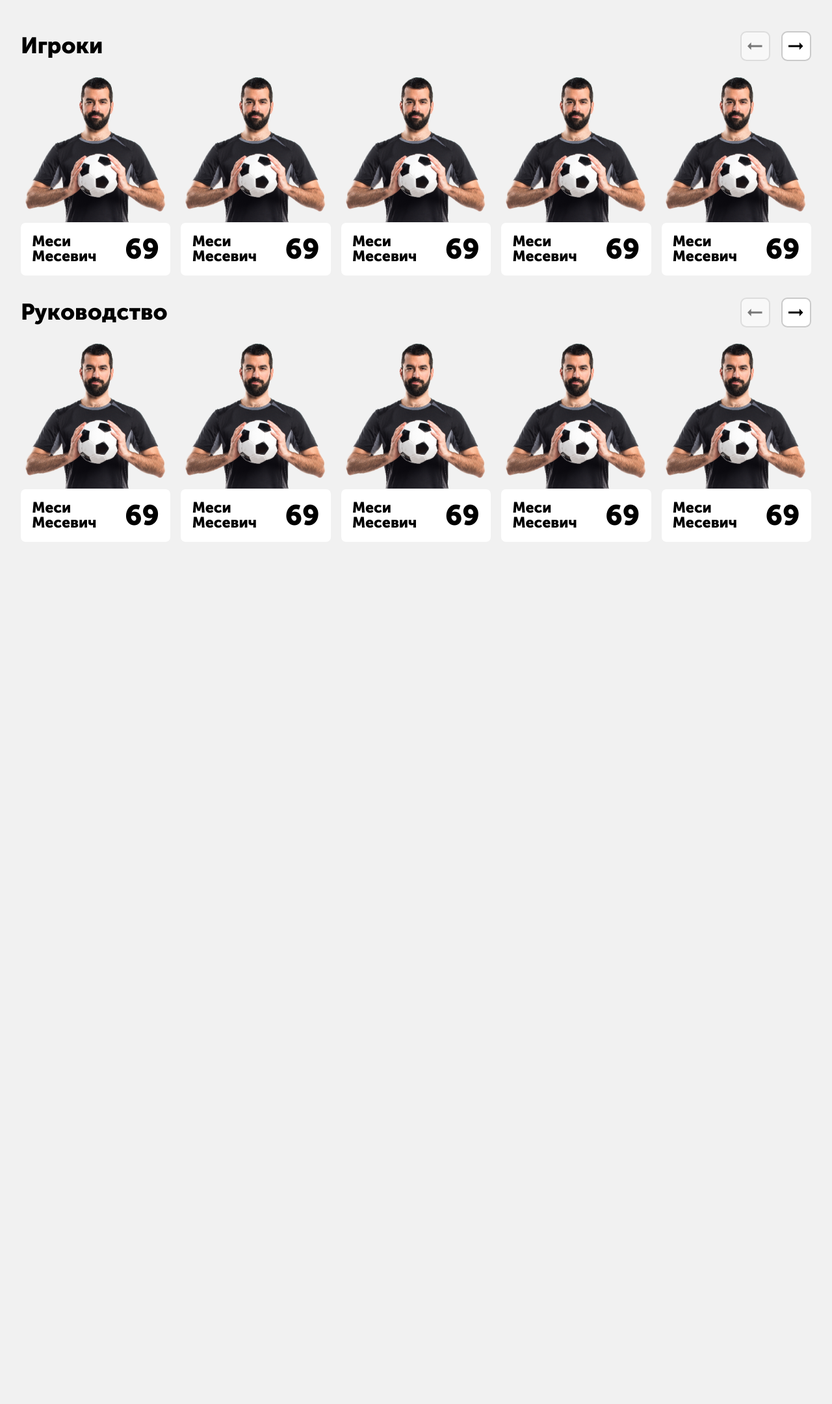
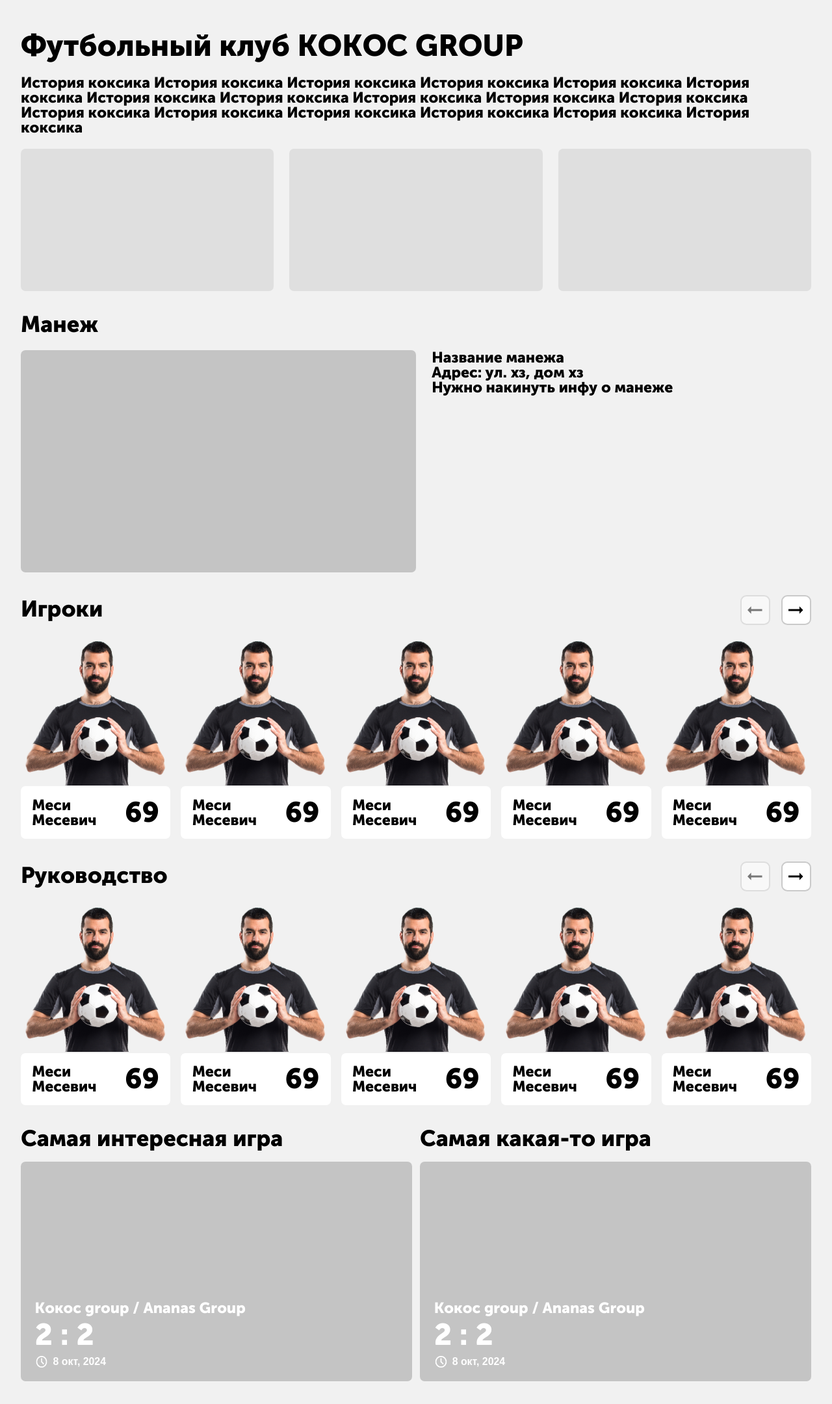
Before and after one commit to artemObrazumov/fk-app, a plain HTML site: page src/team.html in a window 1280 px wide. Shown: the part 102-2263 px from the top of the page at 65% size. Before the commit the page ends 970 px from the top, so only its background shows below. Drawn offline with nearby package versions, Linux system fonts and the light colour scheme; no server answers; a web font is replaced by a local one.

Commit message:
Added team page with responsive design

```diff
--- /dev/null
+++ b/src/sass/components/_game-card.sass
@@ -0,0 +1,23 @@
+.game-card
+    aspect-ratio: 16 / 9
+    background-color: $maingray
+    border-radius: 1rem
+    color: white
+    font-weight: 900
+    position: relative
+
+    &__about
+        position: absolute
+        left: 3rem
+        bottom: 3rem
+
+    &__title
+        font-size: 3.2rem
+        margin-bottom: 1rem
+
+    &__score
+        font-size: 6.4rem
+        margin-bottom: 1.3rem
+
+    &__clock
+        filter: invert(100%)
--- a/src/sass/pages/_news.sass
+++ b/src/sass/pages/_news.sass
@@ -94,3 +94,14 @@
         font-size: 3.2rem
         margin: 0.5rem 0
         cursor: pointer
+
+.tags-icon
+    height: 4.5rem
+    width: 4.5rem
+    transform: rotate(-135deg) translateY(0.5rem)
+    position: absolute
+    right: 2rem
+    cursor: pointer
+    display: none
+    @media (max-width: 767px)
+        display: block
--- /dev/null
+++ b/src/sass/pages/_team.sass
@@ -0,0 +1,69 @@
+.cloub-section
+    &__title
+        margin-bottom: 3rem
+
+    &__description
+        font-size: 3.2rem
+        font-weight: 900
+        margin-bottom: 3rem
+
+    &__images
+        display: flex
+        flex-wrap: wrap
+        justify-content: space-between
+    &__image
+        background-color: $mainlightgray
+        width: 32%
+        aspect-ratio: 16 / 9
+        border-radius: 1rem
+        // background: url("path to current img") center center / cover no-repeat
+        @media (max-width: 767px)
+            width: 100%
+            margin-bottom: 3rem
+
+.playpen-section
+
+    &__title
+        font-size: 4.8rem
+        font-weight: 900
+        margin-bottom: 3rem
+
+    &__container
+        display: flex
+        flex-direction: row
+        justify-content: space-between
+
+    &__left
+        width: 50%
+
+    &__right
+        width: 48%
+        flex-direction: column
+
+    &__address
+        width: 100%
+        aspect-ratio: 16 / 9
+        border-radius: 1rem
+        background-color: $maingray
+
+    &__description
+        font-size: 3.2rem
+        font-weight: 900
+
+.games-section
+    display: flex
+    justify-content: space-between
+    flex-wrap: wrap
+
+    &__container
+        width: 49.5%
+        @media (max-width: 767px)
+            width: 100%
+            margin-bottom: 3rem
+
+    &__title
+        font-size: 4.8rem
+        font-weight: 900
+        margin-bottom: 2.4rem
+
+    &__card
--- a/src/sass/pages/_this_news.sass
+++ b/src/sass/pages/_this_news.sass
@@ -48,6 +48,3 @@
         border-radius: 1rem
         margin-bottom: 1.6rem
         aspect-ratio: 16 / 9
-
-.datebox__clock
-    filter: invert(100%)
--- a/src/sass/style.sass
+++ b/src/sass/style.sass
@@ -9,6 +9,7 @@
 @import "components/_big-image"
 @import "components/_product"
 @import "components/_login-form"
+@import "components/_game-card"
 
 
 @import "core/_normalize"
@@ -26,3 +27,4 @@
 @import "pages/_game"
 @import "pages/_person"
 @import "pages/_login-reg"
+@import "pages/_team"
--- a/src/team.html
+++ b/src/team.html
@@ -36,6 +36,31 @@
 
     <div class="page_wrapper">
         <div class="page_content">
+
+            <section class="cloub-section">
+                <h1 class="cloub-section__title title">Футбольный клуб KOKOC GROUP</h1>
+                <p class="cloub-section__description">История коксика История коксика История коксика История коксика История коксика История коксика История коксика История коксика История коксика История коксика История коксика История коксика История коксика История коксика История коксика История коксика История коксика </p>
+                <div class="cloub-section__images">
+                    <div class="cloub-section__image"></div>
+                    <div class="cloub-section__image"></div>
+                    <div class="cloub-section__image"></div>
+                </div>
+            </section>
+
+            <section class="playpen-section">
+                <h2 class="playpen-section__title">Манеж</h2>
+                <div class="playpen-section__container">
+                    <div class="playpen-section__left">
+                        <div class="playpen-section__address"></div>
+                    </div>
+                    <div class="playpen-section__right">
+                        <p class="playpen-section__description">Название манежа<br>
+                            Адрес: ул. хз, дом хз<br>
+                            Нужно накинуть инфу о манеже</p>
+                    </div>
+                </div>
+            </section>
+
             <section id="players_section" class="players_section">
                 <header class="swiper_header ">
                     <p class="swiper_title">Игроки</p>
@@ -110,6 +135,7 @@
                     </div>
                 </div>
             </section>
+
             <section id="trainers_section" class="trainers_section">
                 <header class="swiper_header">
                     <p class="swiper_title">Руководство</p>
@@ -184,6 +210,35 @@
                     </div>
                 </div>
             </section>
+
+            <section class="games-section">
+                <div class="games-section__container">
+                    <h2 class="games-section__title">Самая интересная игра</h2>
+                    <div class="games-section__card game-card">
+                        <div class="game-card__about">
+                            <h2 class="game-card__title">Кокос group / Ananas Group</h2>
+                            <p class="game-card__score">2 : 2</p>
+                            <div class="datebox">
+                                <img class="game-card__clock datebox__clock" src="icons/clock.png" alt="Иконка часов">
+                                <p class="datebox__date">8 окт, 2024</p>
+                            </div>
+                        </div>
+                    </div>
+                </div>
+                <div class="games-section__container">
+                    <h2 class="games-section__title">Самая какая-то игра</h2>
+                    <div class="games-section__card game-card">
+                        <div class="game-card__about">
+                            <h2 class="game-card__title">Кокос group / Ananas Group</h2>
+                            <p class="game-card__score">2 : 2</p>
+                            <div class="datebox">
+                                <img class="game-card__clock datebox__clock" src="icons/clock.png" alt="Иконка часов">
+                                <p class="datebox__date">8 окт, 2024</p>
+                            </div>
+                        </div>
+                    </div>
+                </div>
+            </section>
         </div>
     </div>
 </body>
```
Also changed, not shown: src/css/style.css, 1 other file.
